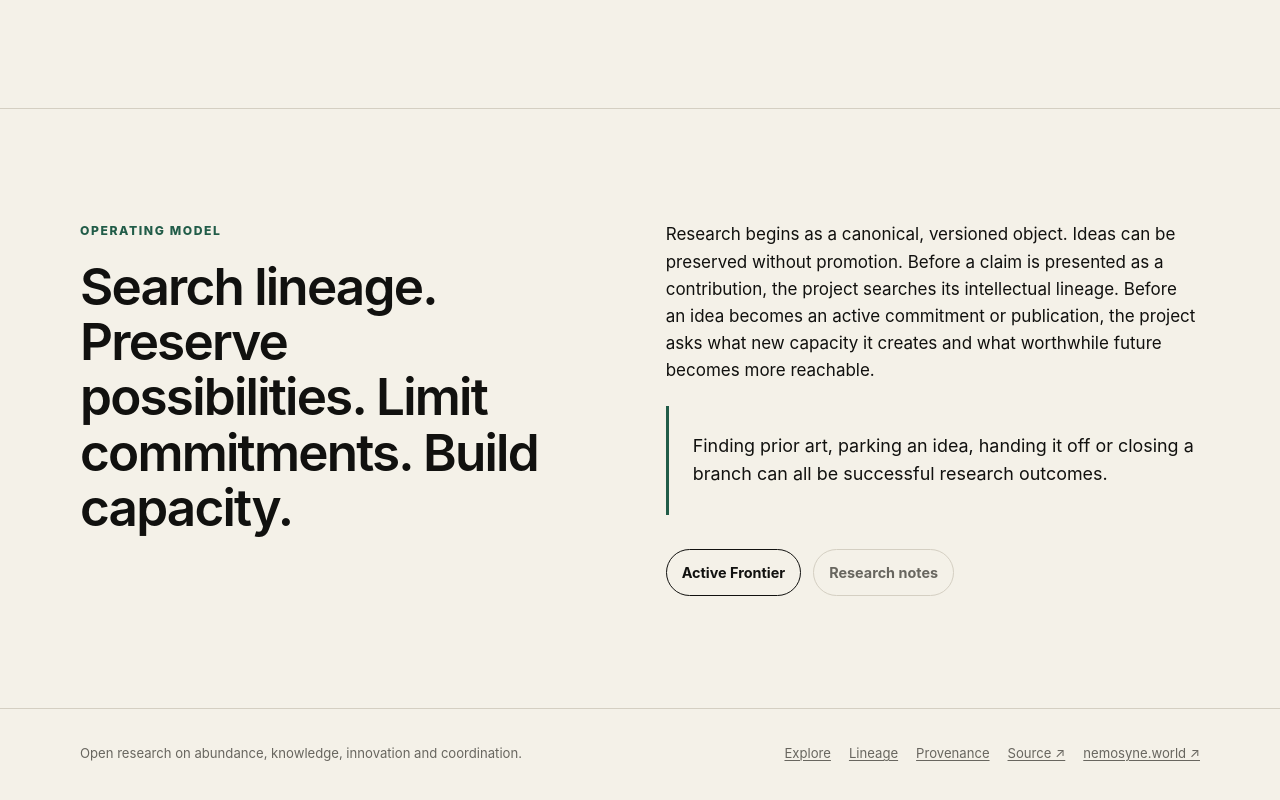
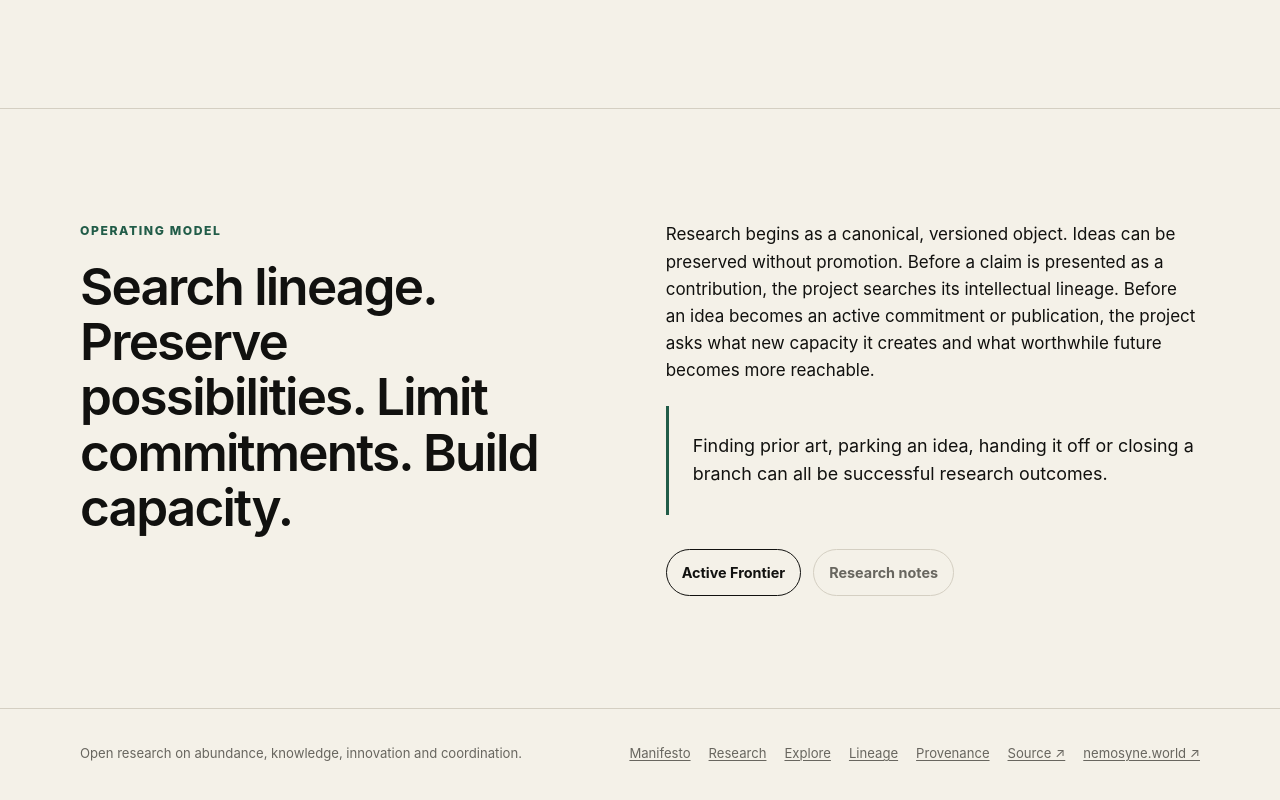
Before and after one commit to TsatsuAmable/agalmicresearch, an Astro site: page / in a window 1280 px wide. Shown: the part 10099-10899 px from the top of the page. Built offline with nearby package versions, Linux system fonts and the light colour scheme; Astro itself is replaced by a stand-in of ours.

Commit message:
Link manifesto from site footer

```diff
--- a/src/components/Footer.astro
+++ b/src/components/Footer.astro
@@ -2,6 +2,8 @@
   <div class="shell footer-inner">
     <span>Open research on abundance, knowledge, innovation and coordination.</span>
     <div class="footer-links">
+      <a href="/manifesto/">Manifesto</a>
+      <a href="/research/">Research</a>
       <a href="/explore/">Explore</a>
       <a href="/lineage/">Lineage</a>
       <a href="/provenance/">Provenance</a>
```
